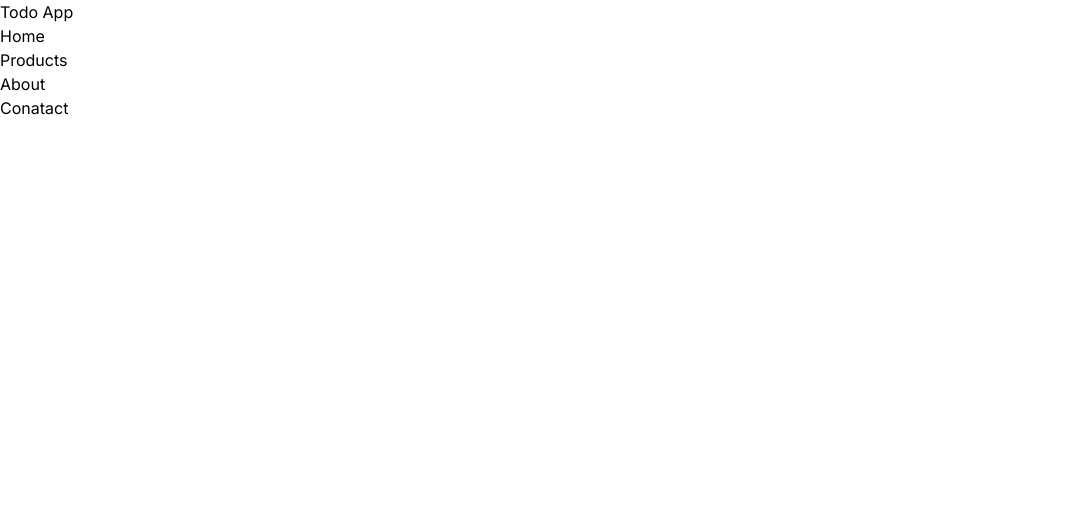
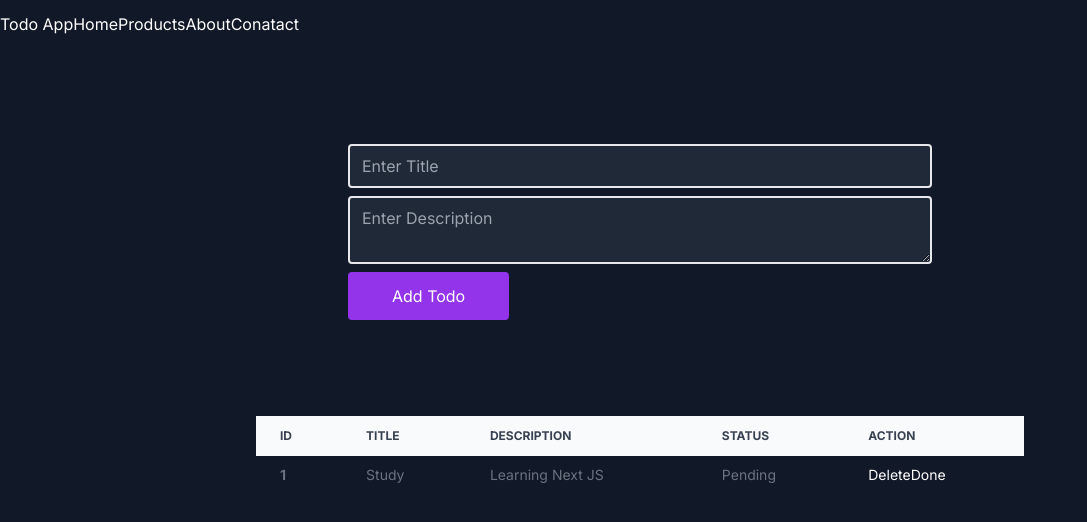
Before and after one commit to AmruthLP12/todo-next, a Next.js app: page / in a window 1280 px wide. Shown: the top 522 px of the page, without its empty margins (0-1087 px from the left). Built offline with nearby package versions, Linux system fonts and the light colour scheme.

Commit message:
Table added

```diff
--- a/Components/Navbar.jsx
+++ b/Components/Navbar.jsx
@@ -2,7 +2,7 @@ import React from 'react'
 
 const Navbar = () => {
   return (
-    <div className='flex py-3 flex-warp justify-around'>
+    <div className='flex py-3 flex-warp justify-around text-white'>
         <h1 className='text-lg font-semibold' >Todo App</h1>
         <ul className='flex gap-[40px] text-m'>
             <li>Home</li>
--- /dev/null
+++ b/Components/Todo.jsx
@@ -0,0 +1,23 @@
+import React from "react";
+
+const Todo = () => {
+  return (
+      <tr class="odd:bg-white odd:dark:bg-gray-900 even:bg-gray-50 even:dark:bg-gray-800 border-b dark:border-gray-700">
+        <th
+          scope="row"
+          class="px-6 py-4 font-medium text-gray-900 whitespace-nowrap dark:text-white"
+        >
+          1
+        </th>
+        <td class="px-6 py-4">Study</td>
+        <td class="px-6 py-4">Learning Next JS</td>
+        <td class="px-6 py-4">Pending</td>
+        <td class="px-6 py-4 flex gap-1">
+          <button className="py-2 px-4 bg-red-500 text-white">Delete</button>
+          <button className="py-2 px-4 bg-green-500 text-white">Done</button>
+        </td>
+      </tr>
+  );
+};
+
+export default Todo;
--- a/app/layout.js
+++ b/app/layout.js
@@ -12,9 +12,10 @@ export const metadata = {
 export default function RootLayout({ children }) {
   return (
     <html lang="en">
-      <body className={inter.className}>
-        <Navbar/>
-        {children}</body>
+      <body className={`${inter.className} bg-gray-900`}>
+        <Navbar />
+        {children}
+      </body>
     </html>
   );
 }
--- a/app/page.js
+++ b/app/page.js
@@ -1,7 +1,54 @@
-import Image from "next/image";
+import Todo from "@/Components/Todo";
 
 export default function Home() {
   return (
-    <></>
+    <>
+      <form className="flex items-start flex-col gap-2 w-[80%] max-w-[600px] mt-24 px-2 mx-auto">
+        <input
+          type="text"
+          name="title"
+          placeholder="Enter Title"
+          className="px-3 py-2 border-2 w-full rounded bg-gray-800 "
+        />
+        <textarea
+          name="description"
+          placeholder="Enter Description"
+          className="px-3 py-2 border-2 w-full rounded bg-gray-800"
+        ></textarea>
+        <button
+          type="submit"
+          className="bg-purple-600 py-3 px-11  text-white rounded"
+        >
+          Add Todo
+        </button>
+      </form>
+
+      <div className="relative overflow-x-auto mt-24 w-[60%] mx-auto">
+        <table class="w-full text-sm text-left rtl:text-right text-gray-500 dark:text-gray-400">
+          <thead class="text-xs text-gray-700 uppercase bg-gray-50 dark:bg-gray-700 dark:text-gray-400">
+            <tr>
+              <th scope="col" class="px-6 py-3">
+                Id
+              </th>
+              <th scope="col" class="px-6 py-3">
+                Title
+              </th>
+              <th scope="col" class="px-6 py-3">
+                Description
+              </th>
+              <th scope="col" class="px-6 py-3">
+                Status
+              </th>
+              <th scope="col" class="px-6 py-3">
+                Action
+              </th>
+            </tr>
+          </thead>
+          <tbody>
+           <Todo/>
+          </tbody>
+        </table>
+      </div>
+    </>
   );
 }
```
Also changed, not shown: tailwind.config.js (line endings or trailing spaces).
